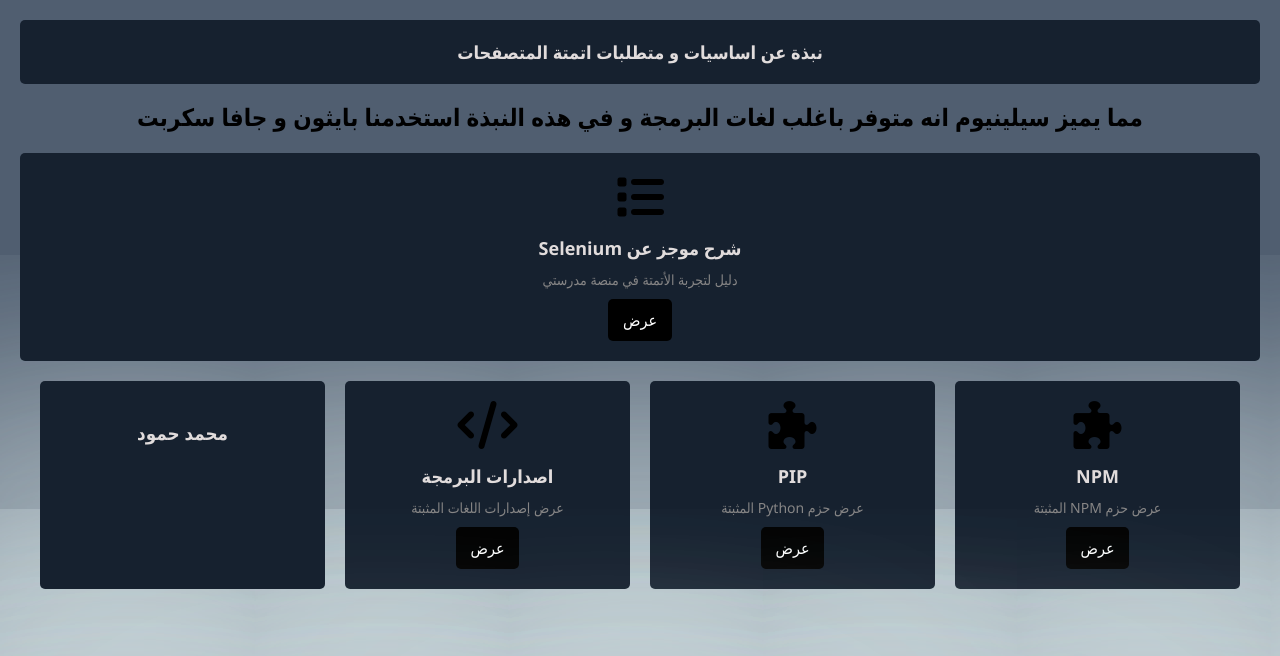
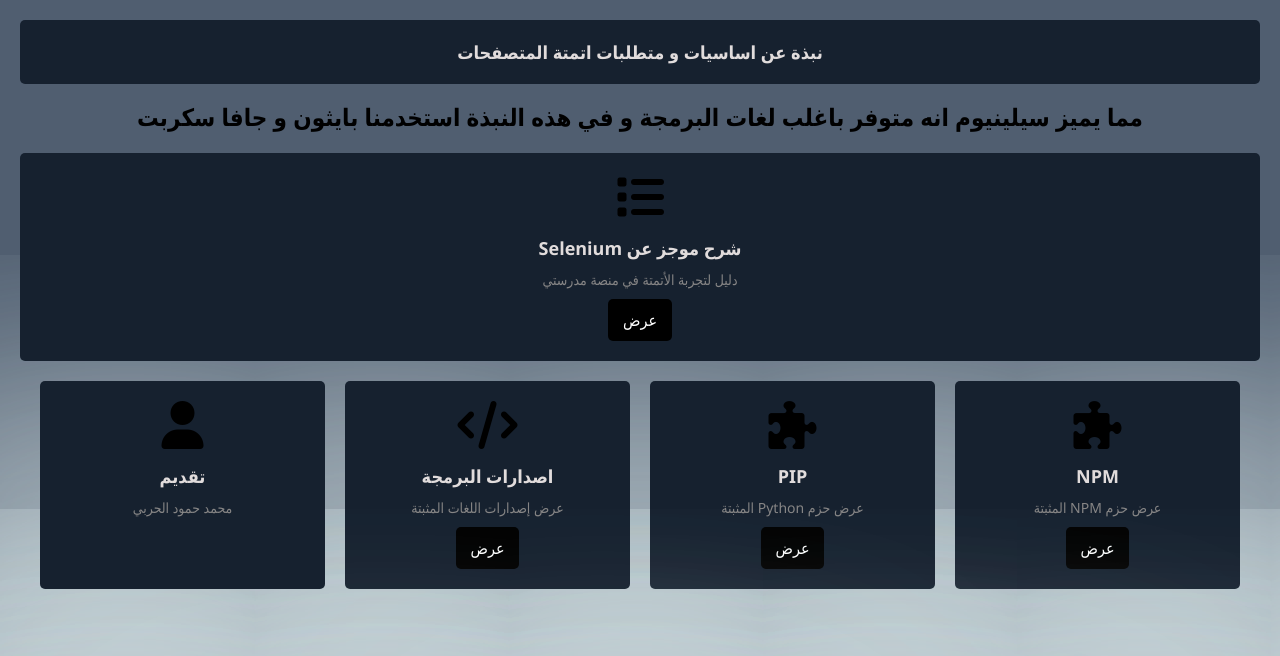
Before and after one commit to mEleventh/testing, a plain HTML site: page index.html in a window 1280 px wide. Drawn offline with Linux system fonts and the light colour scheme.

Commit message:
Update index.html
6

```diff
--- a/index.html
+++ b/index.html
@@ -129,10 +129,12 @@
         <i class="fas fa-code"></i>
         <h2>اصدارات البرمجة</h2>
         <p>عرض إصدارات اللغات المثبتة</p>
-        <a href="prog-lang.html" class="view-btn">عرض </a>
+        <a href="prog-langu.html" class="view-btn">عرض </a>
       </div>
       <div class="card">
-        <h3 style="text-align: center">محمد حمود</h3>
+        <i class="fas fa-user"></i>
+        <h2>تقديم</h2>
+        <p>محمد حمود الحربي</p>
       </div>
     </div>
   </body>
```
